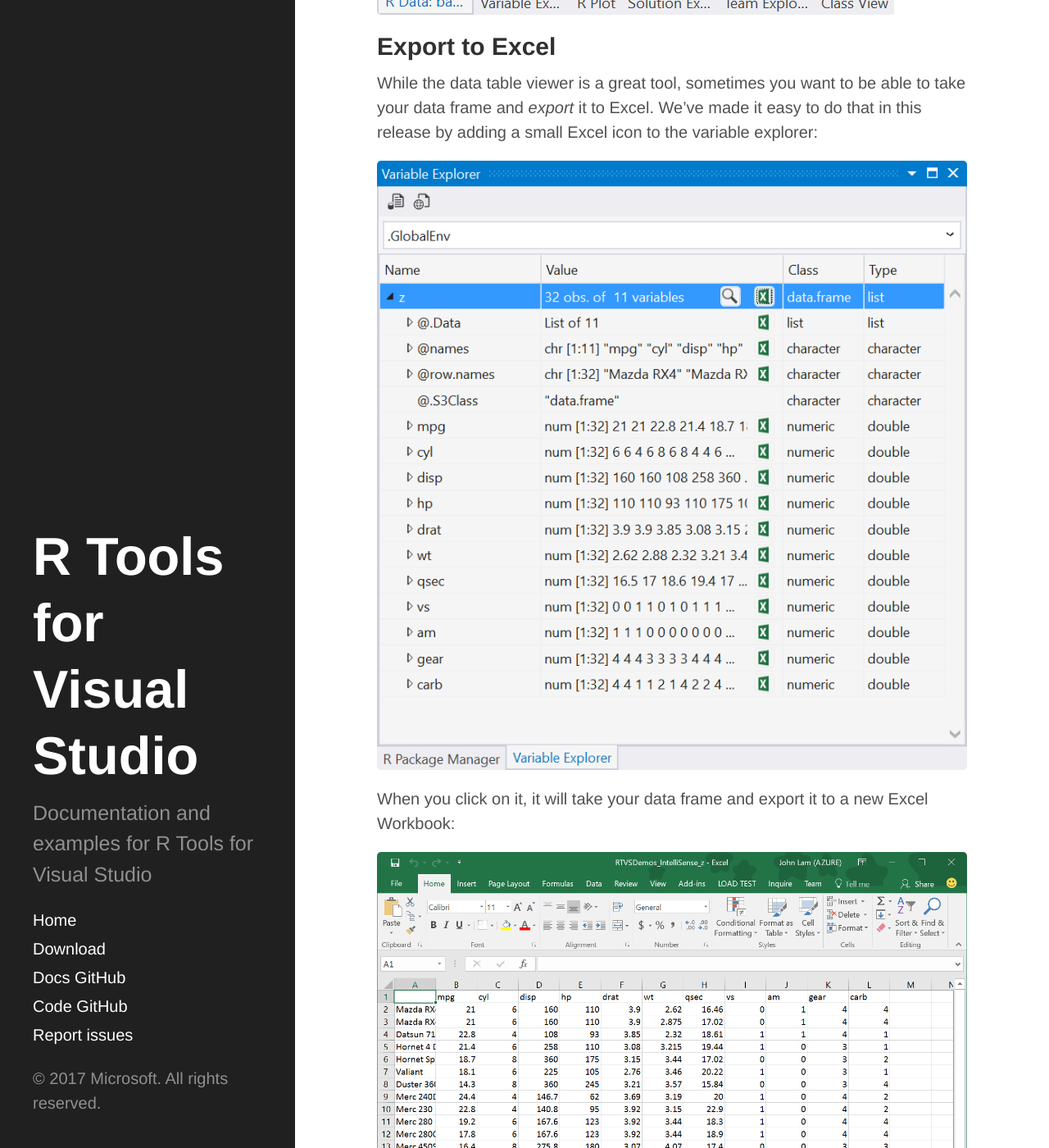
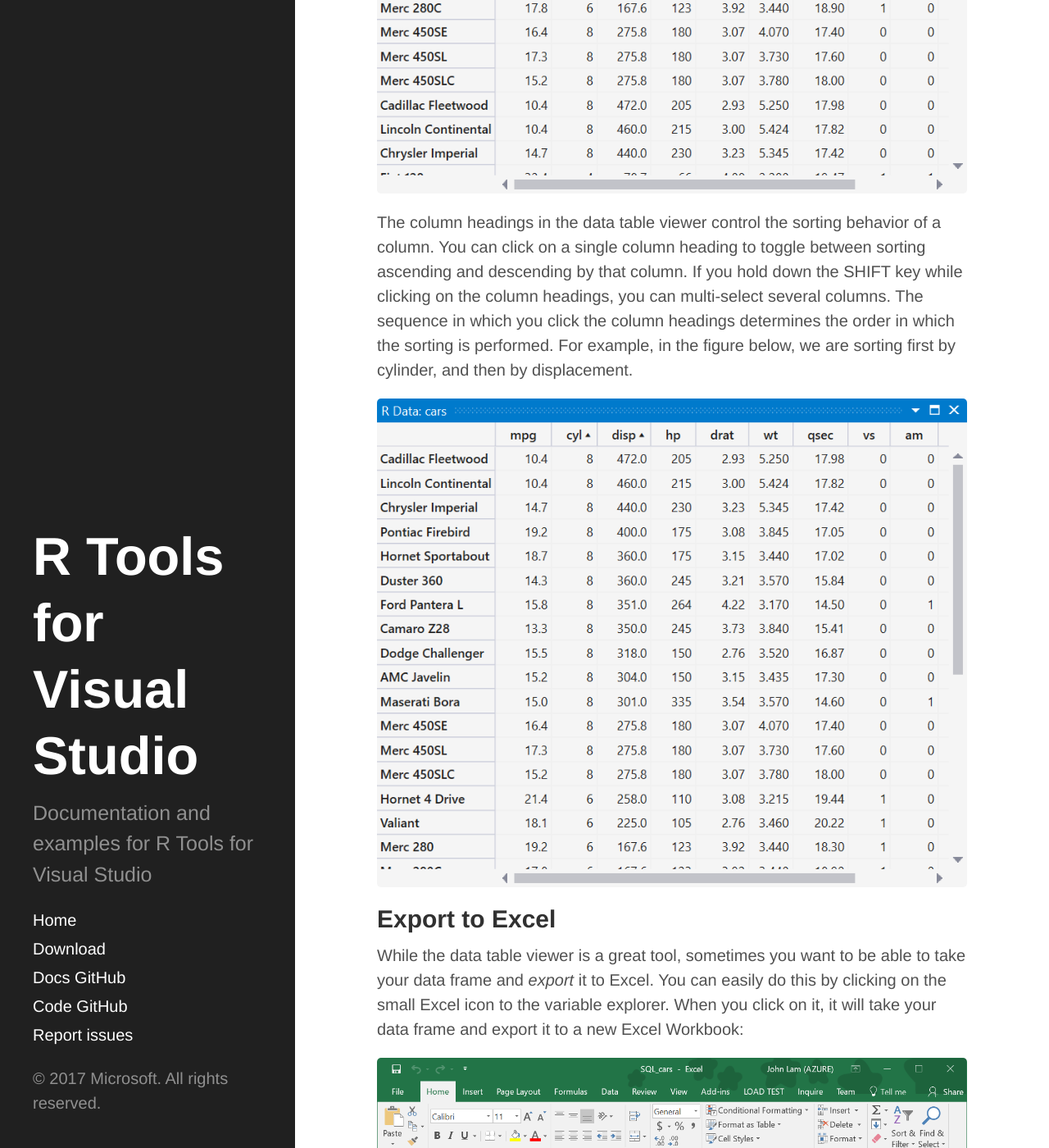
Before and after one commit to microsoft/RTVS-docs, a Jekyll site: the page built from variable-explorer.md, in a window 1280 px wide and 1400 px high, scrolled down 3343 px. Shown: the whole window at 82% size. Built offline with Jekyll 4.4.1, drawn with Linux system fonts in a browser that asks for light colours; our own code applies the rules of GitHub Pages for plain Markdown files; some of the changed text lies outside the part shown.

Commit message:
Updating Variable Explorer documentation

````diff
--- a/variable-explorer.md
+++ b/variable-explorer.md
@@ -7,7 +7,11 @@
 The Variable Explorer provides a list of all variables at global scope from the
 REPL. So, if in the REPL you executed:
 
-![](./media/RTVS-REPL-variable-explorer-example.png)
+```r
+x <- 42
+y <- 43
+n <- c(1,2,3,5,8,13)
+```
 
 The variable explorer will display the following data:
 
@@ -16,7 +20,9 @@
 If you have a more complex R data frame defined in the REPL, you can drill into
 the data. If you execute these commands:
 
-![](./media/RTVS-REPL-variable-explorer-cmds-example.png)
+```r
+cars <- mtcars
+```
 
 You will see this view in the Variable Explorer:
 
@@ -38,18 +44,26 @@
 
 ![](./media/RTVS-REPL-variable-explorer-table-view.png)
 
+The column headings in the data table viewer control the sorting behavior of a
+column. You can click on a single column heading to toggle between sorting
+ascending and descending by that column. If you hold down the SHIFT key while
+clicking on the column headings, you can multi-select several columns. The
+sequence in which you click the column headings determines the order in which
+the sorting is performed. For example, in the figure below, we are sorting first
+by cylinder, and then by displacement.
+
+![](./media/RTVS-REPL-variable-explorer-table-view-sorting.png)
+
 ## Export to Excel
 
 While the data table viewer is a great tool, sometimes you want to be able to
-take your data frame and *export* it to Excel. We've made it easy to do that in
-this release by adding a small Excel icon to the variable explorer:
+take your data frame and *export* it to Excel. You can easily do this by
+clicking on the small Excel icon to the variable explorer. When you click on it,
+it will take your data frame and export it to a new Excel Workbook:
 
-![](media/variable_explorer_icon.png)
+![](media/RTVS-REPL-variable-explorer-excel-view.png)
 
-When you click on it, it will take your data frame and export it to a new Excel
-Workbook:
-
-![](media/variable_explorer_excel_view.png)
+We do this by writing a new CSV file containing the contents of the dataframe to the `%USERPROFILE%\Documents\RTVS_CSV_Exports` directory.
 
 ## Scopes
 
@@ -59,7 +73,10 @@
 functions, which are just functions bound to variables) defined within a
 package:
 
-![](media/variable_explorer_package_contents.png)
+![](media/RTVS-REPL-variable-explorer-package-scopes.png)
+
+TODO: investigate this further with simple example and caveats and benefits
+(e.g., export to Excel)
 
 When you are debugging, variable explorer also recognizes the current execution
 scope (i.e., when you are debugging code within a function). Here, local
@@ -69,4 +86,6 @@
 local variables defined at the current execution point: `country_data` and
 `max_destinations`:
 
-![](media/variable_explorer_view_locals.png)
+![](media/RTVS-REPL-variable-explorer-view-locals.png)
+
+## TODO: Importing data into Variable Explorer
````
Also changed, not shown: media/RTVS-REPL-variable-explorer-cmds-example-drill-down.png, media/RTVS-REPL-variable-explorer-cmds-example-drill-down2.png, media/RTVS-REPL-variable-explorer-cmds-example-results.png, media/RTVS-REPL-variable-explorer-cmds-example.png (deleted), media/RTVS-REPL-variable-explorer-example-result.png, media/RTVS-REPL-variable-explorer-example.png (deleted), media/RTVS-REPL-variable-explorer-excel-view.png (added), media/RTVS-REPL-variable-explorer-package-scopes.png (added), media/RTVS-REPL-variable-explorer-table-view-example.png (deleted), media/RTVS-REPL-variable-explorer-table-view-sorting.png (added), media/RTVS-REPL-variable-explorer-table-view.png, media/RTVS-REPL-variable-explorer-view-locals.png (added), media/variable_explorer_excel_view.png (deleted), media/variable_explorer_icon.png (deleted), 2 more files.
